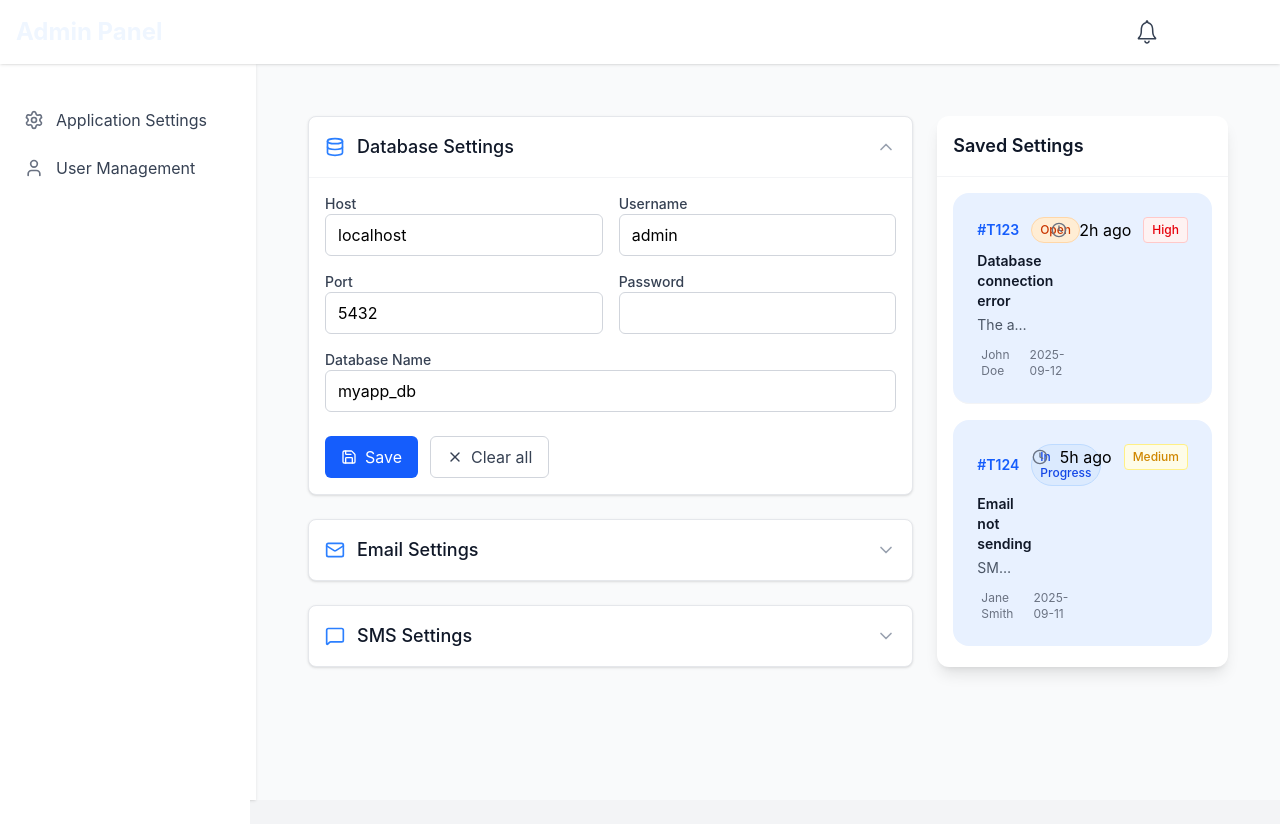
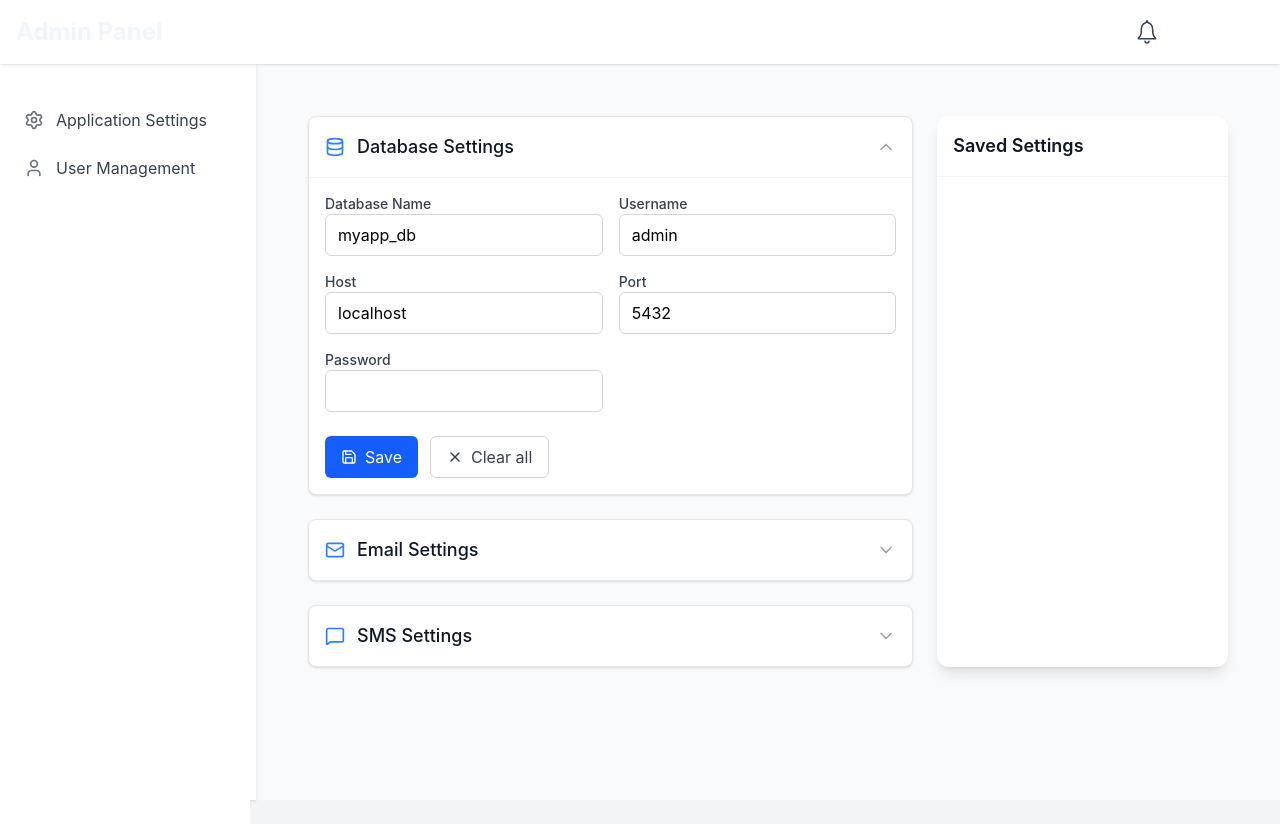
Before and after one commit to yasith-1/nexova-poc-frontend, a React (Vite) app: page / in a window 1280 px wide. Built offline with nearby package versions, Linux system fonts and the light colour scheme.

Commit message:
feat : create new setting card component

```diff
--- a/src/App.tsx
+++ b/src/App.tsx
@@ -10,7 +10,7 @@ function App() {
     <>
       <Loader />
       <BrowserRouter>
-        <Toaster position="top-right" reverseOrder={false} />
+        <Toaster position="bottom-right" reverseOrder={false} />
         <Routes>
           <Route path='/dashboard/*' element={<MainAdminDashboardContainer />} />
           <Route path='/*' element={<MainAdminDashboardContainer />} />
--- a/src/components/Dashboard.tsx
+++ b/src/components/Dashboard.tsx
@@ -20,40 +20,7 @@ type ExpandedSections = {
     sms: boolean;
 };
 
-type Ticket = {
-    id: string;
-    status: "Open" | "In Progress" | "Closed";
-    title: string;
-    description: string;
-    user: string;
-    date: string;
-    timeAgo: string;
-    priority: "High" | "Medium" | "Low";
-};
 
-// Dummy recent tickets
-const recentTickets: Ticket[] = [
-    {
-        id: "#T123",
-        status: "Open",
-        title: "Database connection error",
-        description: "The app cannot connect to the database.",
-        user: "John Doe",
-        date: "2025-09-12",
-        timeAgo: "2h ago",
-        priority: "High",
-    },
-    {
-        id: "#T124",
-        status: "In Progress",
-        title: "Email not sending",
-        description: "SMTP configuration is not working properly.",
-        user: "Jane Smith",
-        date: "2025-09-11",
-        timeAgo: "5h ago",
-        priority: "Medium",
-    },
-];
 
 const Dashboard = () => {
     const [expandedSections, setExpandedSections] = useState<ExpandedSections>({
@@ -156,6 +123,7 @@ const Dashboard = () => {
         <main className="flex-1 overflow-y-auto p-4 sm:p-6 lg:p-8 bg-gray-50">
             <div className="max-w-7xl mx-auto space-y-8">
                 <div className="grid grid-cols-1 lg:grid-cols-3 gap-6">
+
                     {/* Settings (2/3 on desktop) */}
                     <div className="lg:col-span-2 space-y-6">
                         {/* ---------- Database Settings ---------- */}
@@ -177,6 +145,25 @@ const Dashboard = () => {
                             {expandedSections.database && (
                                 <div className="px-4 pb-4 border-t border-gray-100">
                                     <div className="pt-4 grid grid-cols-1 sm:grid-cols-2 gap-4">
+
+                                        <div>
+                                            <label className="block text-sm font-medium text-gray-700">Database Name</label>
+                                            <input
+                                                className="w-full px-3 py-2 border border-gray-300 rounded-md"
+                                                value={dbName}
+                                                onChange={(e: any) => setDbName(e.target.value)}
+                                            />
+                                        </div>
+
+                                        <div>
+                                            <label className="block text-sm font-medium text-gray-700">Username</label>
+                                            <input
+                                                className="w-full px-3 py-2 border border-gray-300 rounded-md"
+                                                value={dbUsername}
+                                                onChange={(e: any) => setDbUsername(e.target.value)}
+                                            />
+                                        </div>
+
                                         <div>
                                             <label className="block text-sm font-medium text-gray-700">Host</label>
                                             <input
@@ -185,14 +172,7 @@ const Dashboard = () => {
                                                 onChange={(e: any) => setDbHost(e.target.value)}
                                             />
                                         </div>
-                                        <div>
-                                            <label className="block text-sm font-medium text-gray-700">Username</label>
-                                            <input
-                                                className="w-full px-3 py-2 border border-gray-300 rounded-md"
-                                                value={dbUsername}
-                                                onChange={(e: any) => setDbUsername(e.target.value)}
-                                            />
-                                        </div>
+
                                         <div>
                                             <label className="block text-sm font-medium text-gray-700">Port</label>
                                             <input
@@ -211,14 +191,7 @@ const Dashboard = () => {
                                             />
                                         </div>
                                     </div>
-                                    <div className="mt-4">
-                                        <label className="block text-sm font-medium text-gray-700">Database Name</label>
-                                        <input
-                                            className="w-full px-3 py-2 border border-gray-300 rounded-md"
-                                            value={dbName}
-                                            onChange={(e: any) => setDbName(e.target.value)}
-                                        />
-                                    </div>
+
                                     <div className="flex flex-col sm:flex-row gap-3 pt-6">
                                         <button
                                             onClick={() => handleSave("database")}
@@ -403,59 +376,9 @@ const Dashboard = () => {
                         <div className="px-4 sm:px-6 py-4 border-b border-gray-100">
                             <h3 className="text-lg font-semibold text-gray-900">Saved Settings</h3>
                         </div>
+
                         <div className="divide-y divide-gray-100 flex flex-col gap-4 p-4">
-                            {recentTickets.map((ticket, index) => (
-                                <div
-                                    key={index}
-                                    className="p-4 sm:p-6 bg-[#E8F1FF] hover:bg-gray-50 transition-colors rounded-2xl"
-                                >
-                                    <div className="flex flex-col sm:flex-row sm:items-start sm:justify-between gap-4">
-                                        <div className="flex-1 min-w-0">
-                                            <div className="flex items-center space-x-3 mb-2">
-                                                <span className="text-sm font-semibold text-blue-600">
-                                                    {ticket.id}
-                                                </span>
-                                                <span
-                                                    className={`px-2 py-1 text-xs font-medium rounded-full ${ticket.status === "Open"
-                                                        ? "bg-orange-100 text-orange-700 border border-orange-200"
-                                                        : ticket.status === "In Progress"
-                                                            ? "bg-blue-100 text-blue-700 border border-blue-200"
-                                                            : "bg-green-100 text-green-700 border border-green-200"
-                                                        }`}
-                                                >
-                                                    {ticket.status}
-                                                </span>
-                                            </div>
-                                            <h4 className="text-sm font-semibold text-gray-900 mb-1">
-                                                {ticket.title}
-                                            </h4>
-                                            <p className="text-sm text-gray-600 mb-3 line-clamp-1">
-                                                {ticket.description}
-                                            </p>
-                                            <div className="flex items-center space-x-1 text-xs text-gray-500">
-                                                <User className="w-3 h-3" />
-                                                <span>{ticket.user}</span>
-                                                <Calendar className="w-3 h-3 ml-3" />
-                                                <span>{ticket.date}</span>
-                                            </div>
-                                        </div>
-                                        <div className="flex items-center space-x-3 text-sm sm:text-base">
-                                            <Clock className="w-4 text-gray-500" />
-                                            <span>{ticket.timeAgo}</span>
-                                            <span
-                                                className={`px-2 py-1 text-xs sm:text-sm font-medium rounded border ${ticket.priority === "High"
-                                                    ? "text-red-600 bg-red-50 border-red-200"
-                                                    : ticket.priority === "Medium"
-                                                        ? "text-yellow-600 bg-yellow-50 border-yellow-200"
-                                                        : "text-green-600 bg-green-50 border-green-200"
-                                                    }`}
-                                            >
-                                                {ticket.priority}
-                                            </span>
-                                        </div>
-                                    </div>
-                                </div>
-                            ))}
+                            {/* Placeholder for saved settings or tickets */}
                         </div>
                     </div>
                 </div>
--- /dev/null
+++ b/src/components/SettingCard.tsx
@@ -0,0 +1,45 @@
+
+function SettingCard(props: any) {
+    return (
+        <>
+            <div
+                key={props.id}
+                className="p-4 sm:p-6 bg-[#E8F1FF] hover:bg-blue-50 transition-colors rounded-2xl"
+            >
+                <div className="flex flex-col sm:flex-row sm:items-start sm:justify-between gap-4">
+                    <div className="flex-1 min-w-0">
+                        <div className="flex items-center space-x-3 mb-2">
+                            <span className="text-sm font-semibold text-blue-600">
+                                {props.id}
+                            </span>
+                        </div>
+                        <h4 className="text-sm font-semibold text-gray-900 mb-1">
+                            Database Name :
+                        </h4>
+
+                        <h4 className="text-sm font-semibold text-gray-900 mb-1">
+                            Host Name :
+                        </h4>
+
+                        <h4 className="text-sm font-semibold text-gray-900 mb-1">
+                            Port Name :
+                        </h4>
+
+                        <div className="flex gap-2 justify-center">
+                            <button className="flex items-center justify-center space-x-2 px-3 py-1 mt-3 bg-green-400 hover:bg-green-500 rounded-md">
+                                Update
+                            </button>
+
+                            <button className="flex items-center justify-center space-x-2 px-3 py-1 mt-3 bg-red-400 hover:bg-red-500  rounded-md">
+                                Delete
+                            </button>
+                        </div>
+
+                    </div>
+                </div>
+            </div>
+        </>
+    )
+}
+
+export default SettingCard
--- a/src/components/TicketCard.tsx
+++ /dev/null
@@ -1,17 +0,0 @@
-import React from 'react'
-
-export interface ticketProps {
-    title: String
-    count: number
-}
-
-function TicketCard(props: ticketProps) {
-    return (
-        <>
-            <p className="text-lg font-medium text-gray-600 mb-1">{props.title}</p>
-            <p className="text-3xl font-bold text-gray-900">{props.count}</p>
-        </>
-    )
-}
-
-export default TicketCard
```
